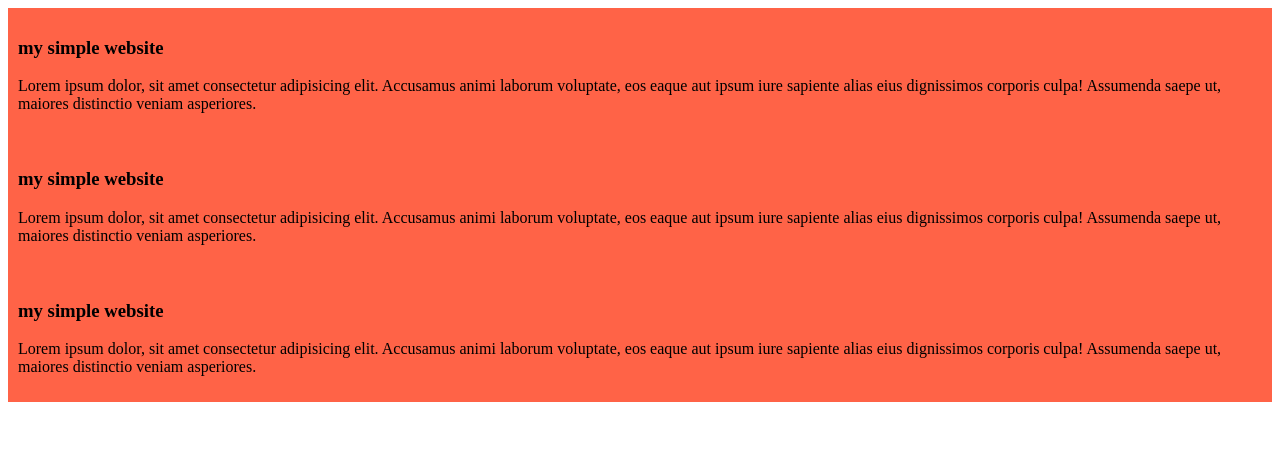
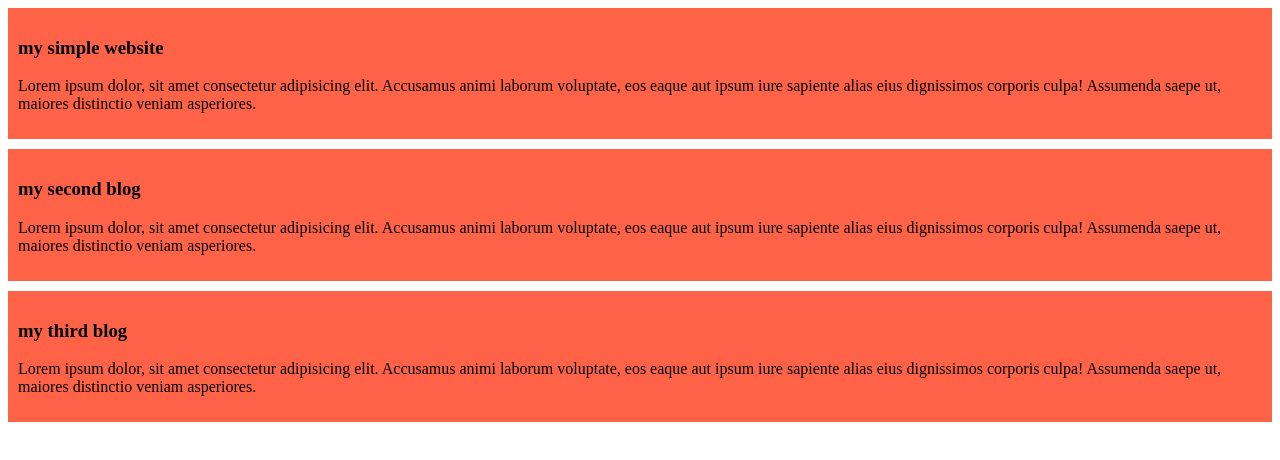
Before and after one commit to aritra-550/my-simple-website, a plain HTML site: page index.html in a window 1280 px wide. Drawn offline with Linux system fonts and the light colour scheme.

Commit message:
added a list to push code

```diff
--- a/index.html
+++ b/index.html
@@ -12,11 +12,11 @@
         <p>Lorem ipsum dolor, sit amet consectetur adipisicing elit. Accusamus animi laborum voluptate, eos eaque aut ipsum iure sapiente alias eius dignissimos corporis culpa! Assumenda saepe ut, maiores distinctio veniam asperiores.</p>
     </div>
     <div>
-        <h3>my simple website</h3>
+        <h3>my second blog</h3>
         <p>Lorem ipsum dolor, sit amet consectetur adipisicing elit. Accusamus animi laborum voluptate, eos eaque aut ipsum iure sapiente alias eius dignissimos corporis culpa! Assumenda saepe ut, maiores distinctio veniam asperiores.</p>
     </div>
     <div>
-        <h3>my simple website</h3>
+        <h3>my third blog</h3>
         <p>Lorem ipsum dolor, sit amet consectetur adipisicing elit. Accusamus animi laborum voluptate, eos eaque aut ipsum iure sapiente alias eius dignissimos corporis culpa! Assumenda saepe ut, maiores distinctio veniam asperiores.</p>
     </div>
 </body>
--- a/styles/blog.css
+++ b/styles/blog.css
@@ -1,4 +1,5 @@
 div{
     background-color: tomato;
     padding: 10px;
+    margin-bottom: 10px;
 }
```
